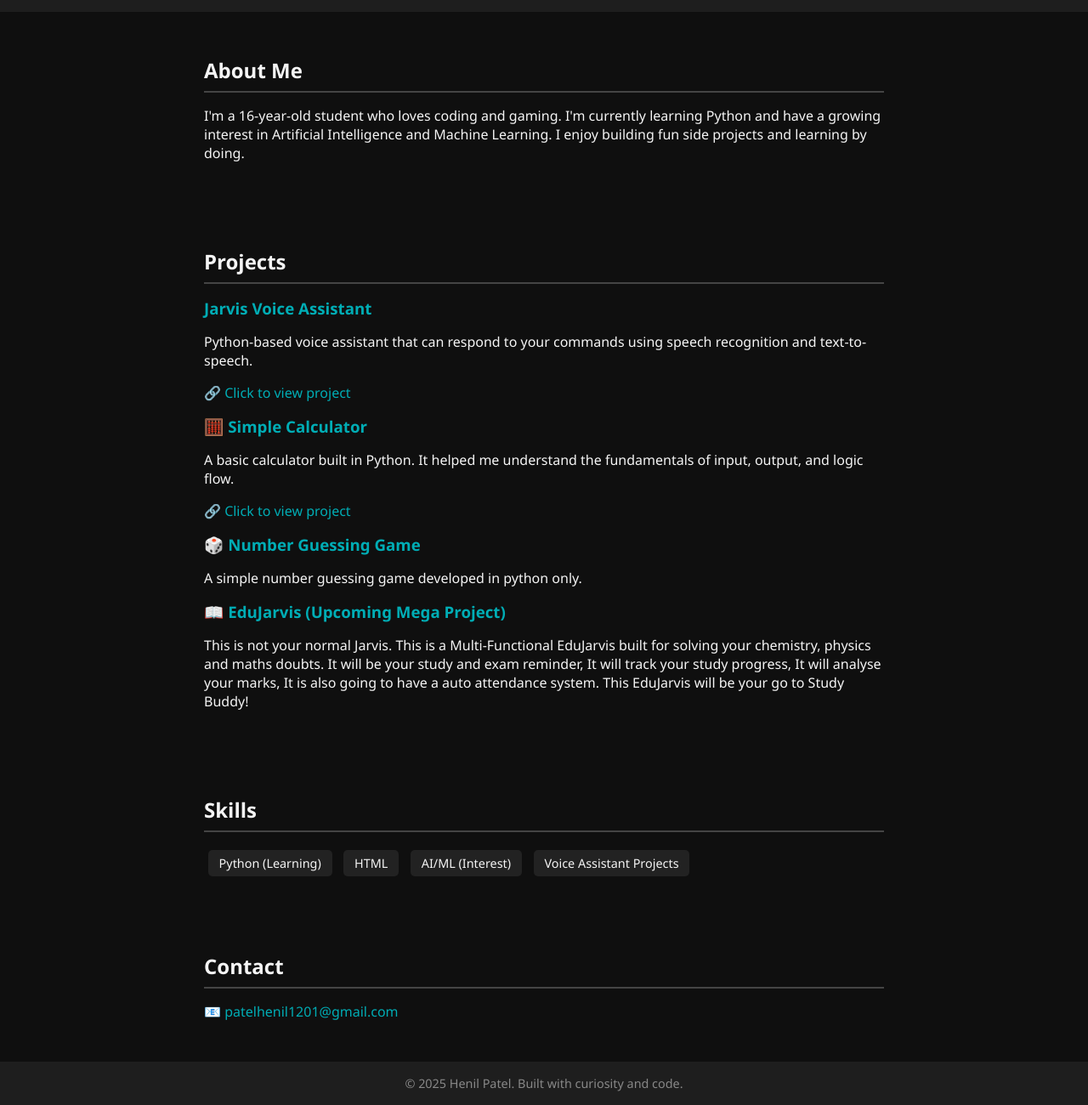
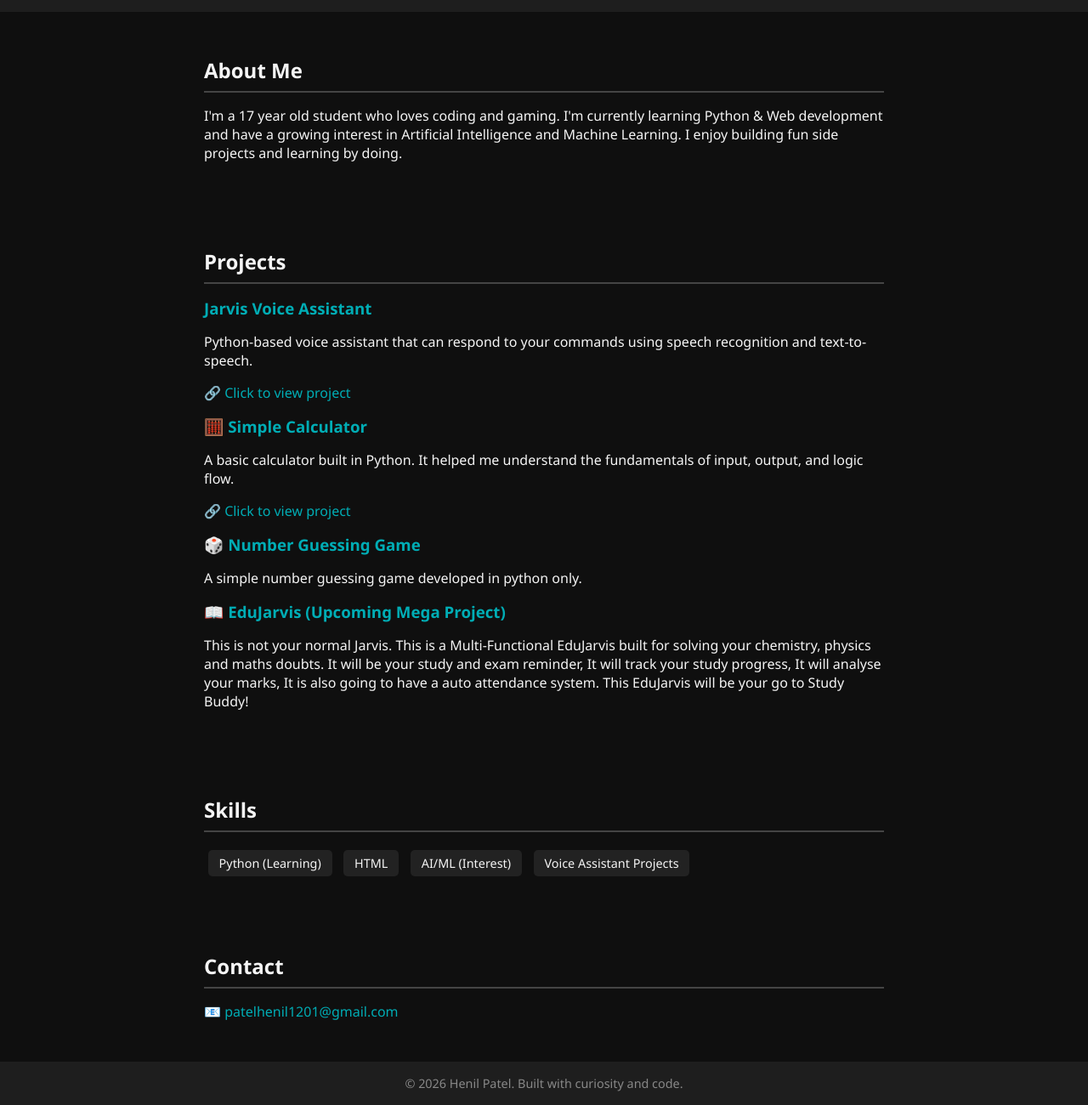
Before and after one commit to HenilLol/henillol.github.io, a plain HTML site: page index.html in a window 1280 px wide. Shown: the part 197-1497 px from the top of the page at 85% size. Drawn offline with Linux system fonts and the light colour scheme.

Commit message:
Revise portfolio details and update year
Updated personal information and project details in the portfolio.

```diff
--- a/index.html
+++ b/index.html
@@ -70,7 +70,7 @@
 
   <section>
     <h2>About Me</h2>
-    <p>I'm a 16-year-old student who loves coding and gaming. I'm currently learning Python and have a growing interest in Artificial Intelligence and Machine Learning. I enjoy building fun side projects and learning by doing.</p>
+    <p>I'm a 17 year old student who loves coding and gaming. I'm currently learning Python & Web development and have a growing interest in Artificial Intelligence and Machine Learning. I enjoy building fun side projects and learning by doing.</p>
   </section>
 
   <section>
@@ -111,7 +111,7 @@
   </section>
 
   <footer>
-    &copy; 2025 Henil Patel. Built with curiosity and code.
+    &copy; 2026 Henil Patel. Built with curiosity and code.
   </footer>
 </body>
 </html>
```
